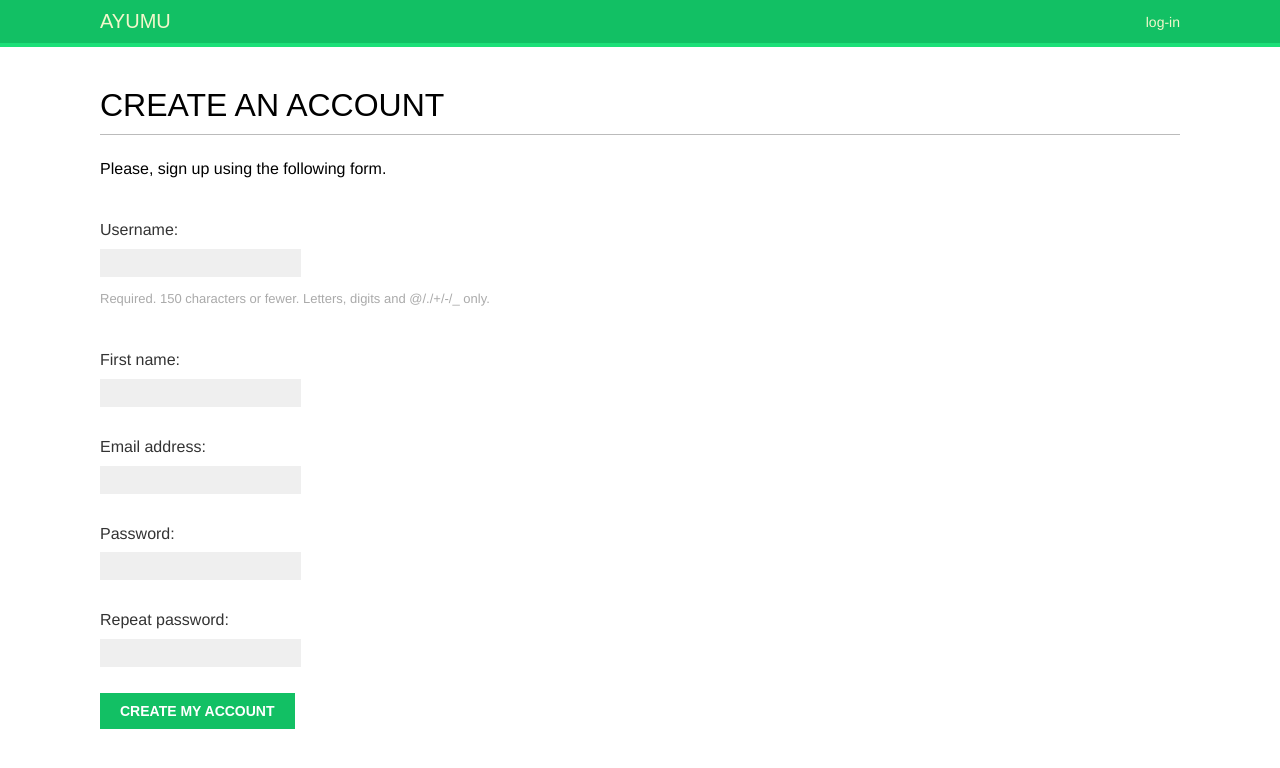
After one commit to VladimirSizov/beget, a Django app: page /account/register/ in a window 1280 px wide. The commit adds this page. Shown: the top 768 px of the page. Run offline with Django 3.2, Linux system fonts and the light colour scheme; some web fonts are replaced.

Commit message:
base_account_done

```diff
--- a/ayumu/account/forms.py
+++ b/ayumu/account/forms.py
@@ -1,7 +1,26 @@
 from django import forms
+from django.contrib.auth.models import User
 
 
 class LoginForm(forms.Form):
 	""" форма авторизации пользователя """
 	username = forms.CharField()
 	password = forms.CharField(widget=forms.PasswordInput)
+
+
+class UserRegistrationForm(forms.ModelForm):
+	""" форма регистрации нового пользователя """
+	password = forms.CharField(label='Password', widget=forms.PasswordInput)
+	password2 = forms.CharField(label='Repeat password', widget=forms.PasswordInput)
+
+	# создание нового пользователя в БД
+	class Meta:
+		model = User
+		fields = ('username', 'first_name', 'email')
+
+	# метод типа <clean_> проверка на совпадение, здесь паролей
+	def clean_password2(self):
+		cd = self.cleaned_data
+		if cd['password'] != cd['password2']:
+			raise forms.ValidationError("Passwords don't match.")
+		return cd['password2']
--- /dev/null
+++ b/ayumu/account/templates/account/register.html
@@ -0,0 +1,14 @@
+<!-- страница регистрации нового пользователя -->
+{% extends 'base.html' %}
+
+{% block title %}create an account{% endblock %}
+
+{% block content %}
+    <h1>CREATE AN ACCOUNT</h1>
+    <p>Please, sign up using the following form.</p>
+<form action="." method="post">
+        {{ user_form.as_p }}
+        {% csrf_token %}
+        <p><input type="submit" value="create my account"></p>
+    </form>
+{% endblock %}
--- a/ayumu/account/templates/registration/logged_out.html
+++ b/ayumu/account/templates/registration/logged_out.html
@@ -6,6 +6,6 @@
 {% block content %}
     <h1>LOGGED OUT</h1>
     <p>You have ben successfully logged out.
-    You can <a href="{% url 'login' %}">log-in again</a>.
+    You can <a href="{% url 'login' %}">log-in again</a>
     </p>
 {% endblock %}
--- a/ayumu/account/templates/registration/login.html
+++ b/ayumu/account/templates/registration/login.html
@@ -7,7 +7,7 @@
     {% if form.errors %}
         <p>Your username and password didn't match. Please try again.</p>
     {% else %}
-        <p>Please, use the following form to log-in:</p>
+        <p>Please, use the following form to log-in, or if you don't have an account <a href="{% url 'register' %}">register here</a></p>
     {% endif %}
     <div class="login-form">
         <form action="{% url 'login' %}" method="post">
@@ -16,5 +16,7 @@
             <input type="hidden" name="next" value="{{ next }}" /> <!-- перенаправлене на другую страницу -->
             <p><input type="submit" value="log-in"></p>
         </form>
+        <p><a href="{% url 'password_reset' %}">Forgotten your password?</a></p>
     </div>
+
 {% endblock %}
--- /dev/null
+++ b/ayumu/account/templates/registration/password_reset_email.html
@@ -0,0 +1,6 @@
+Someone asked for password reset for e-mail: {{ email }}
+
+Follow the link bellow:
+{{ protocol }}://{{ domain }}}{% url 'password_reset_confirm' uidb64=uid token=token %}
+
+Your username, in case you've forgotten: {{ user.username }}
--- a/ayumu/account/urls.py
+++ b/ayumu/account/urls.py
@@ -5,7 +5,14 @@ from . import views
 
 urlpatterns = [
 	# path('login/', views.user_login, name='login'),
-	path('login/', auth_views.LoginView.as_view(), name='login'),
-	path('', views.dashboard, name='dashboard'),
-	path('logout/', auth_views.LogoutView.as_view(), name='logout'),
+	path('', views.dashboard, name='dashboard'), # dashboard
+	path('login/', auth_views.LoginView.as_view(), name='login'), # log in
+	path('logout/', auth_views.LogoutView.as_view(), name='logout'), # logout
+	path('password_change/', auth_views.PasswordChangeView.as_view(), name='password_change'), # password change
+	path('password_change/done/', auth_views.PasswordChangeDoneView.as_view(), name='password_change_done'), #	password change done
+	path('password_reset/', auth_views.PasswordResetView.as_view(), name='password_reset'),#
+	path('password_reset/done/', auth_views.PasswordResetDoneView.as_view(), name='password_reset_done'), #
+	path('reset/<uidb64>/<token>/', auth_views.PasswordResetConfirmView.as_view(), name='password_reset_confirm'), #
+	path('reset/done', auth_views.PasswordResetCompleteView.as_view(), name='password_reset_complete'), #
+	path('register/', views.register, name='register'), # dashboard
 ]
--- a/ayumu/account/views.py
+++ b/ayumu/account/views.py
@@ -3,10 +3,10 @@ from django.http import HttpResponse
 from django.shortcuts import render
 from django.contrib.auth import authenticate, login
 from django.contrib.auth.decorators import login_required
-from .forms import LoginForm
+from .forms import LoginForm, UserRegistrationForm
 
 
-#
+# авторизация пользователя
 def user_login(request):
 	if request.method == 'POST':
 		form = LoginForm(request.POST)
@@ -28,6 +28,23 @@ def user_login(request):
 	return render(request, 'account/login.html', {'form': form})
 
 
+# регистрация пользователя
+def register(request):
+	if request.method == 'POST':
+		user_form = UserRegistrationForm(request.POST)
+		if user_form.is_valid():
+			# создаем нового пользователя, но пока не сохраняем в БД
+			new_user = user_form.save(commit=False)
+			# задаем пользователю зашифрованный пароль
+			new_user.set_password(user_form.cleaned_data['password'])
+			# сохраняем пользователя в БД
+			new_user.save()
+			return render(request, 'account/register_done.html', {'new_user': new_user})
+	else:
+		user_form = UserRegistrationForm()
+	return render(request, 'account/register.html', {'user_form': user_form})
+
+
 # обработчик для отображения рабочего стола,
 # который пользователь увидит при входе в свой аккаунт
 @login_required # авторизован ли пользователь
```
Also changed, not shown: ayumu/account/templates/account/register_done.html (added, +9 -0 lines), ayumu/account/templates/registration/password_change_done.html (added, +9 -0 lines), ayumu/account/templates/registration/password_change_form.html (added, +14 -0 lines), ayumu/account/templates/registration/password_reset_complete.html (added, +9 -0 lines), ayumu/account/templates/registration/password_reset_confirm.html (added, +18 -0 lines), ayumu/account/templates/registration/password_reset_done.html (added, +10 -0 lines), ayumu/account/templates/registration/password_reset_form.html (added, +14 -0 lines), ayumu/ayumu/settings.py (+10 -0 lines), ayumu/db.sqlite3.
